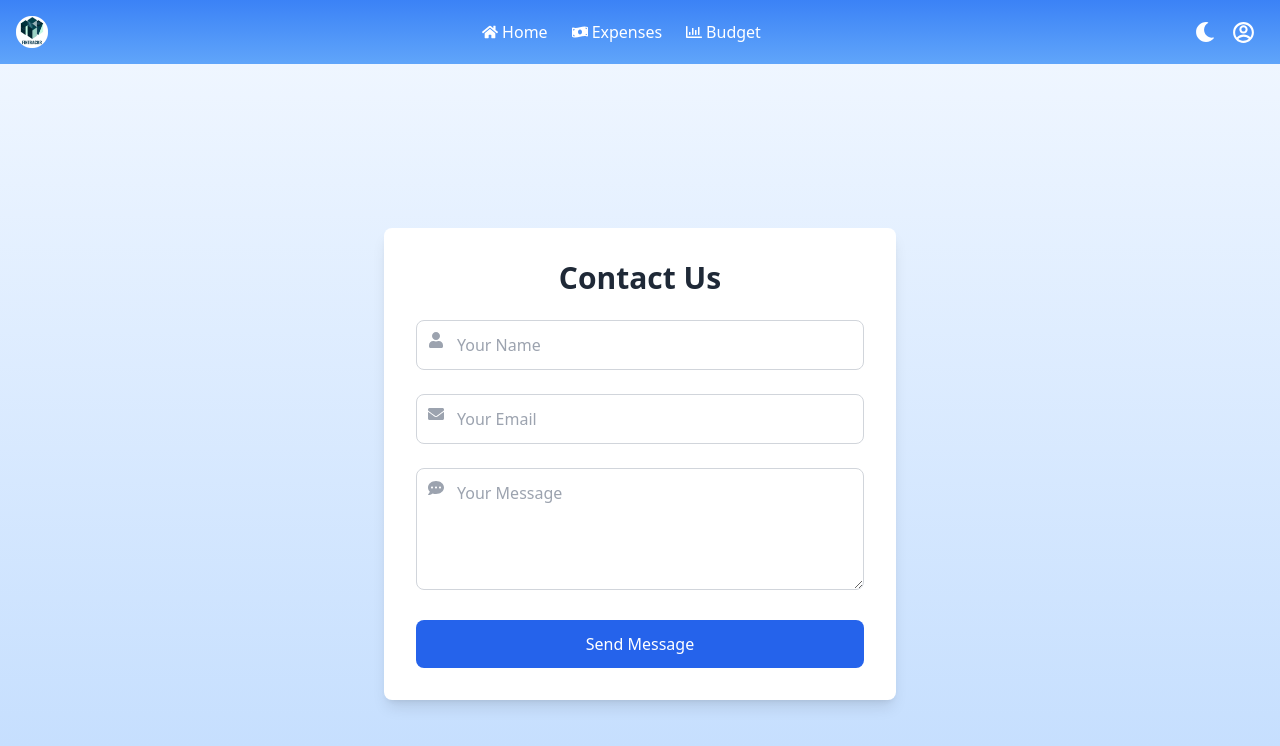
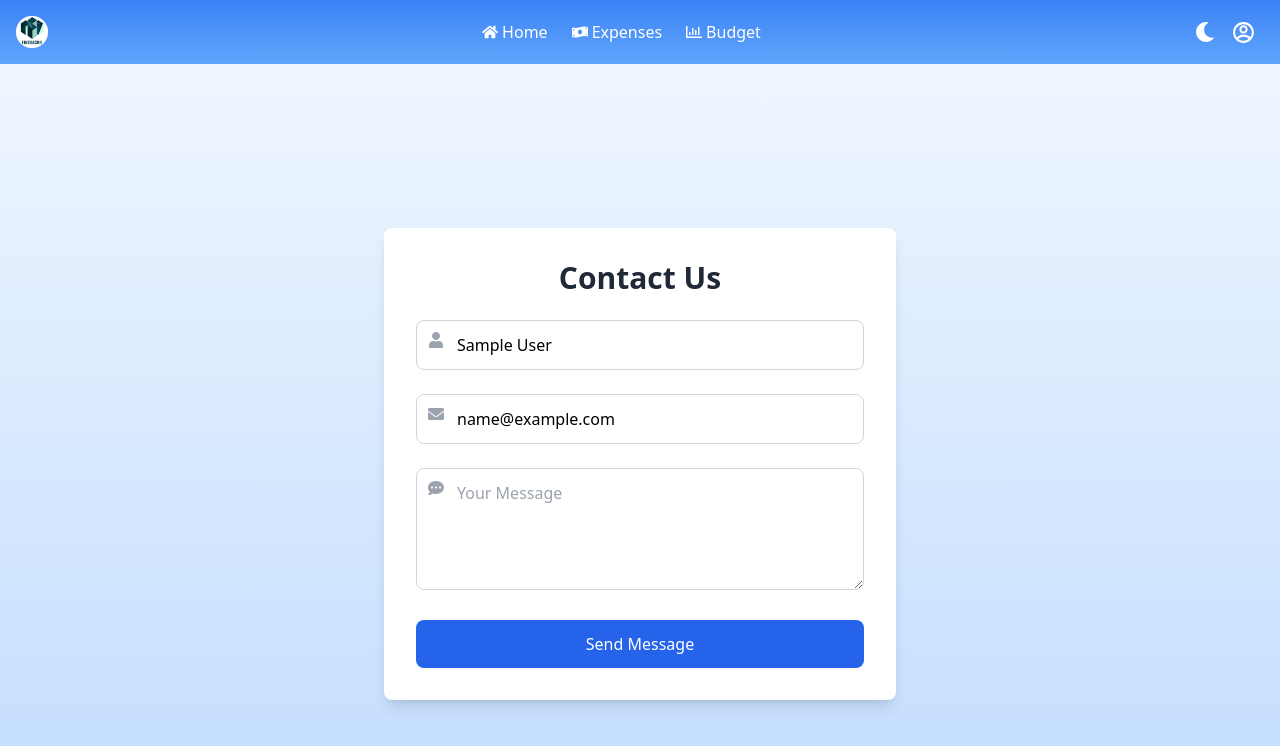
Before and after one commit to Excaliber917/budget, a React (Vite) app in the folder client/: page /contact in a window 1280 px wide. Shown: the top 746 px of the page. Built offline with nearby package versions, Linux system fonts and the light colour scheme; sample sign-in values are in the browser's storage.

Commit message:
bugs cleared from contact

```diff
--- a/client/src/pages/Contact.jsx
+++ b/client/src/pages/Contact.jsx
@@ -77,7 +77,7 @@ function Contact() {
                                 type="text"
                                 id="from_name"
                                 name="from_name"
-                                value={formData.name}
+                                value={formData.from_name}
                                 onChange={handleChange}
                                 className="pl-10 pr-4 py-3 w-full rounded-lg border border-gray-300 dark:bg-gray-700 dark:border-gray-600 dark:text-gray-300 focus:ring-2 focus:ring-blue-500"
                                 placeholder="Your Name"
@@ -91,7 +91,7 @@ function Contact() {
                                 type="email"
                                 id="from_email"
                                 name="from_email"
-                                value={formData.email}
+                                value={formData.from_email}
                                 onChange={handleChange}
                                 className="pl-10 pr-4 py-3 w-full rounded-lg border border-gray-300 dark:bg-gray-700 dark:border-gray-600 dark:text-gray-300 focus:ring-2 focus:ring-blue-500"
                                 placeholder="Your Email"
```
Also changed, not shown: 1 other file (tests, documents, lock files or other folders).
